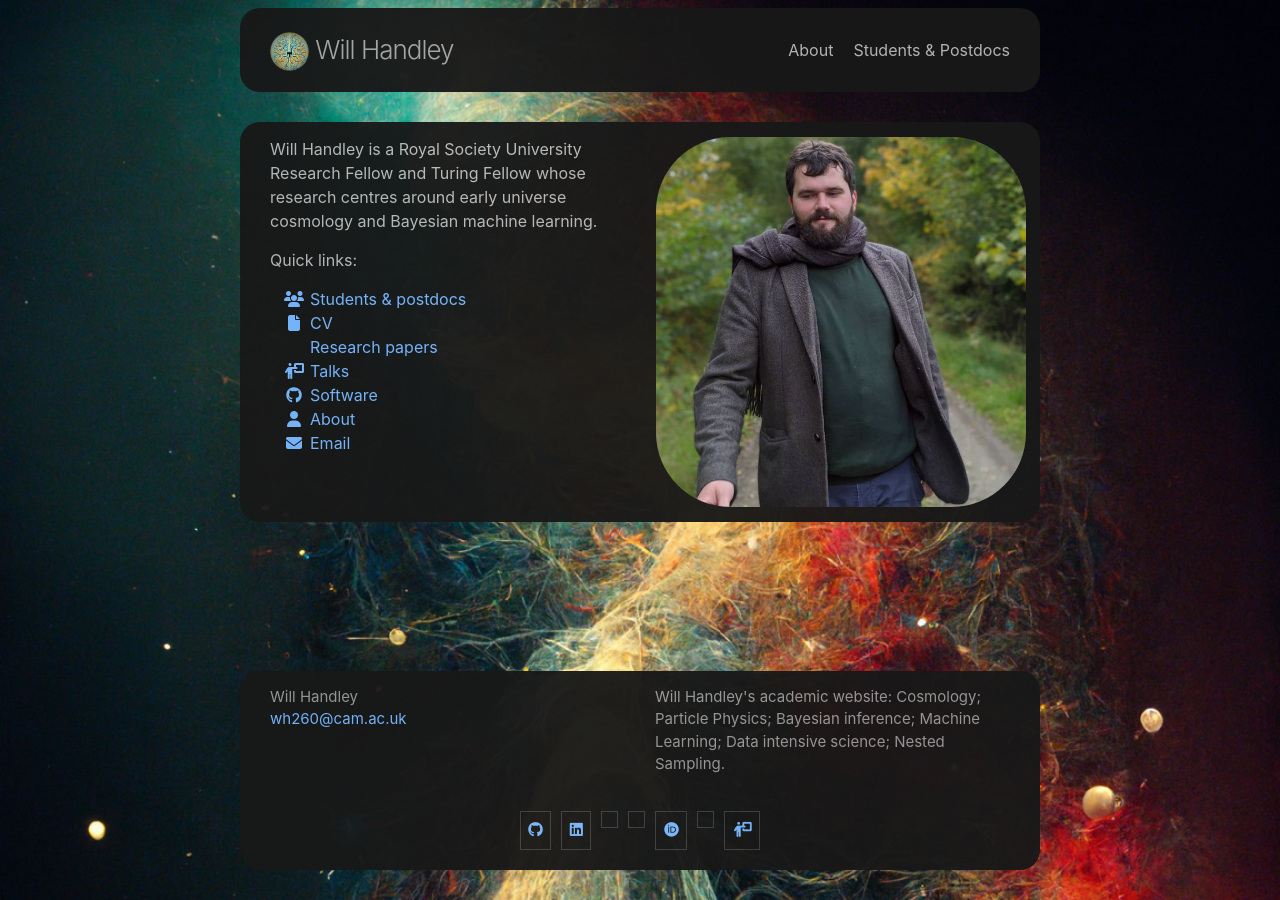
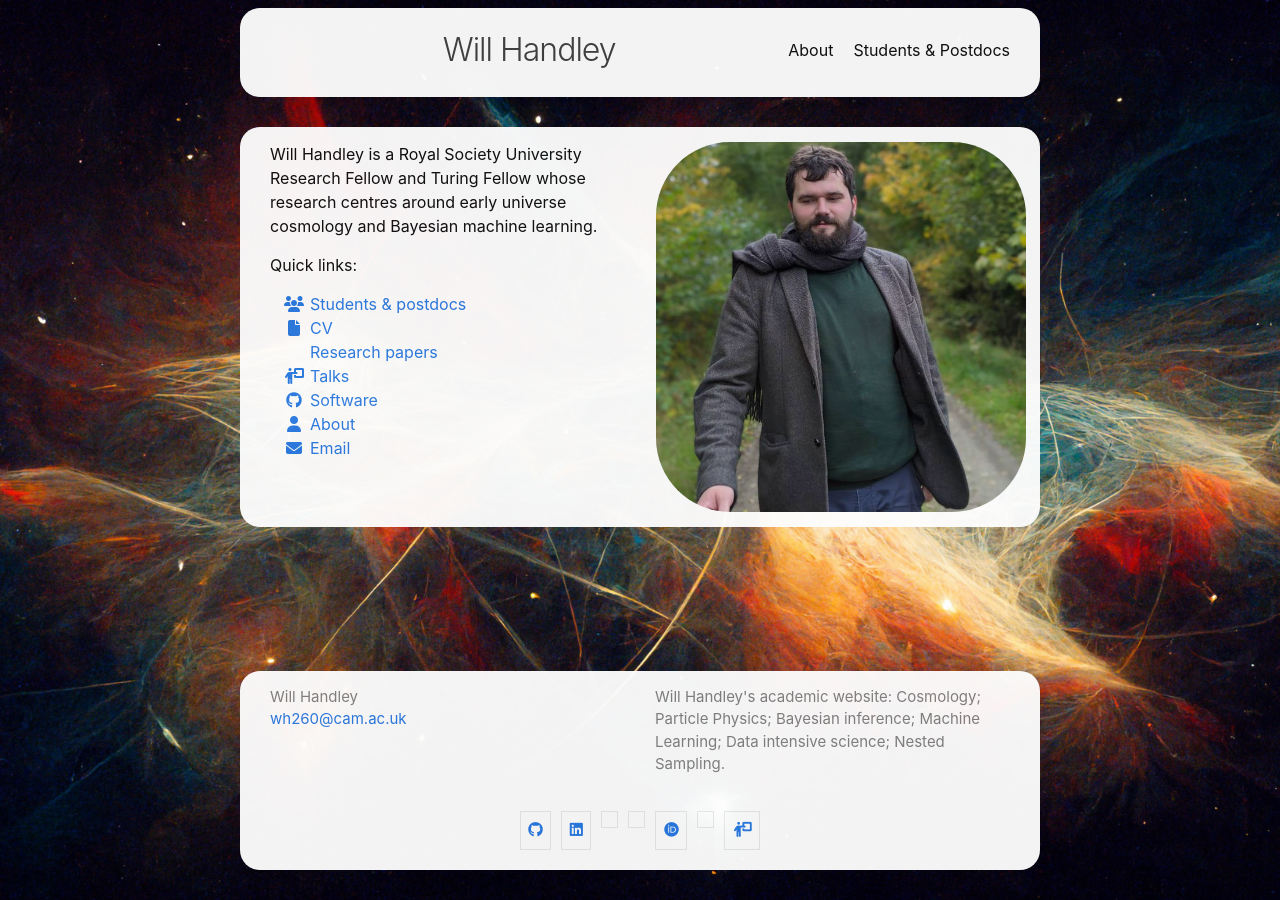
Before and after one commit to williamjameshandley/williamjameshandley.github.io, a Jekyll site: the page built from index.markdown, in a window 1280 px wide. Built offline with Jekyll 4.4.1, drawn with Linux system fonts in a browser that asks for light colours; nearby versions of some CDN libraries; a style sheet for code colours, icons or effects is not loaded.

Commit message:
General updates

```diff
--- a/_config.yml
+++ b/_config.yml
@@ -13,7 +13,6 @@ excerpt_separator: "<!--more-->"
 # refer to https://shopify.github.io/liquid/filters/date/ if you want to customize this
 minima:
   date_format: "%b %-d, %Y"
-  skin: dark
 
   # generate social links in footer
   social_links:
--- a/_includes/header.html
+++ b/_includes/header.html
@@ -6,7 +6,7 @@
     {%- assign titles_size = site.pages | map: 'title' | join: '' | size -%}
 
 
-    <a class="site-title" rel="author" href="{{ "/" | relative_url }}"><img src=/assets/images/Planck-Sphere-Combined.png style="height:1.5em"> {{ site.title | escape }}</a>
+    <a class="site-title" rel="author" href="{{ "/" | relative_url }}"> {{ site.title | escape }}</a>
 
     {%- if titles_size > 0 -%}
       <nav class="site-nav">
--- a/_sass/minima/_base.scss
+++ b/_sass/minima/_base.scss
@@ -284,10 +284,13 @@ table {
 }
 
 body {
-    background-image: url('/assets/images/astrostatistics_2.jpeg');
+    background-image: url('/assets/images/astrostatistics_169.jpeg');
     background-repeat: no-repeat;
     background-attachment: fixed;
     background-size: cover;
+    @media screen and (min-width: 1000px) {
+        background-image: url('/assets/images/astrostatistics_916.jpeg');
+    }
 }
 
 .wrapper {
--- a/_sass/minima/_layout.scss
+++ b/_sass/minima/_layout.scss
@@ -6,6 +6,7 @@
   border: none;
   min-height: $spacing-unit * 1.865;
   line-height: $base-line-height * $base-font-size * 2.25;
+  text-align: center;
 
   // Positioning context for the mobile navigation icon
   position: relative;
@@ -16,7 +17,7 @@
   font-weight: 300;
   letter-spacing: -1px;
   margin-bottom: 0;
-  float: left;
+  font-size:24pt;
 
   @include media-query($on-palm) {
     padding-right: 45px;
```
Also changed, not shown: assets/images/astrostatistics_169.jpeg (renamed from assets/images/astrostatistics_2.jpeg), assets/images/astrostatistics_916.jpeg (added).
